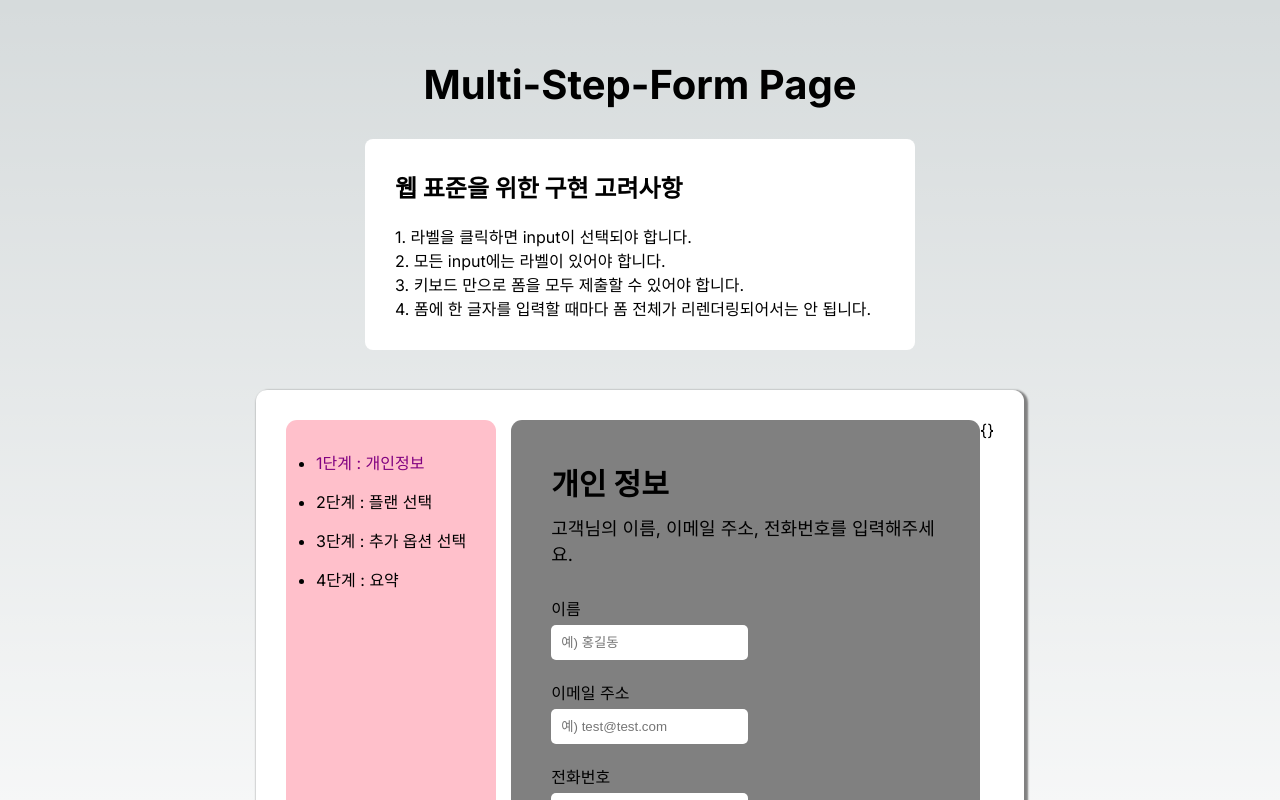
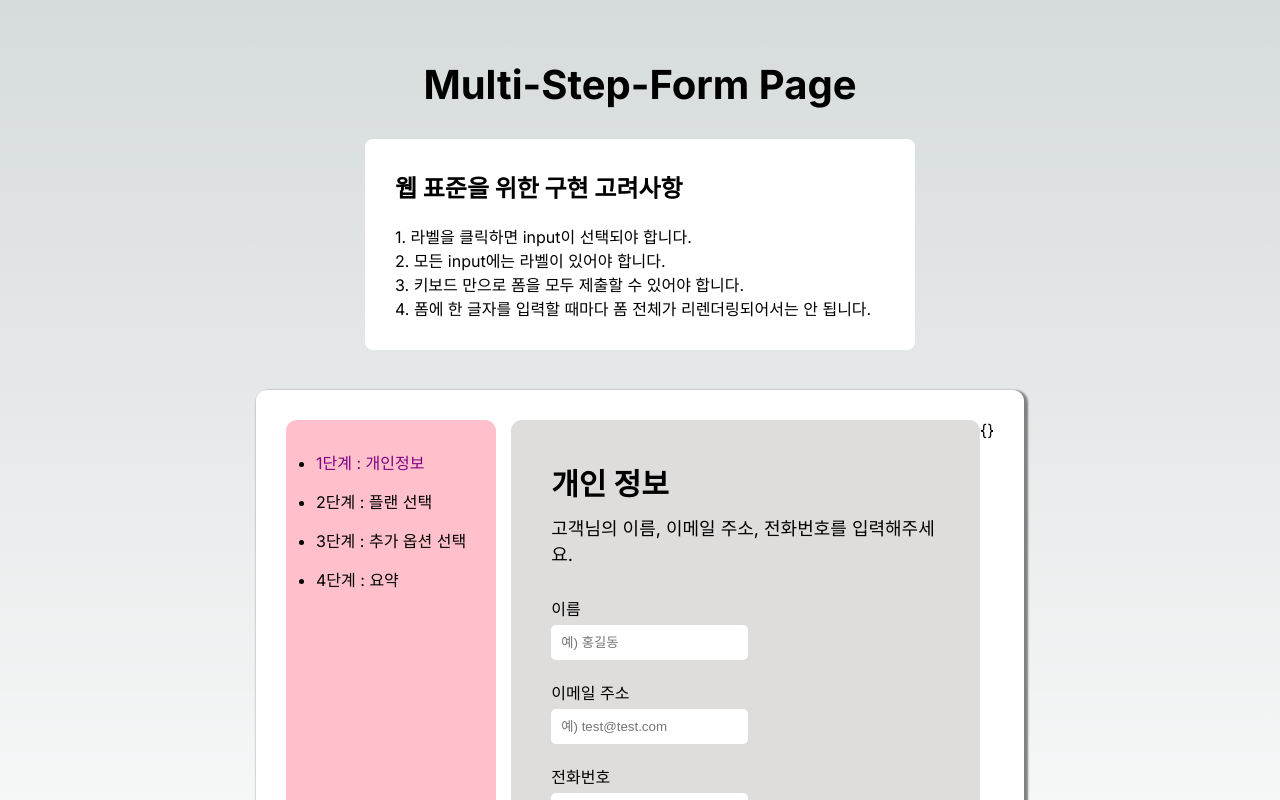
Before and after one commit to JunnieLee/web-standards-considered-components, a Next.js app: page /multi-step-form in a window 1280 px wide. Shown: the top 800 px of the page. Built offline with nearby package versions, Linux system fonts and the light colour scheme.

Commit message:
feat: form step three UI 초안 완성

```diff
--- a/app/multi-step-form/_components/FormStepThree.tsx
+++ b/app/multi-step-form/_components/FormStepThree.tsx
@@ -38,24 +38,35 @@ export const FormStepThree = ({
             marginTop: 20,
           }}
         >
-          <label className={styles.card}>
-            온라인 서비스
+          <label className={styles.optionSection}>
             <input type="checkbox" name="add-ons" value="online-service" />
-            <p>다중 사용자 접속 허용</p>
+            <section className={styles.column}>
+              <h4>온라인 서비스</h4>
+              <p>다중 사용자 접속 허용</p>
+            </section>
+            <p className={styles.right}>10,000원/(월)</p>
           </label>
-          <label className={styles.card}>
-            더 넓은 저장공간
+
+          <label className={styles.optionSection}>
             <input type="checkbox" name="add-ons" value="larger-storage" />
-            <p>클라우드 저장용량 1TB 추가</p>
+            <section className={styles.column}>
+              <h4>더 넓은 저장공간</h4>
+              <p>클라우드 저장용량 1TB 추가</p>
+            </section>
+            <p className={styles.right}>20,000원/(월)</p>
           </label>
-          <label className={styles.card}>
-            커스터마이징 가능한 프로필
+
+          <label className={styles.optionSection}>
             <input
               type="checkbox"
               name="add-ons"
               value="customizable-profile"
             />
-            <p>프로필 테마 커스터마이징 가능</p>
+            <section className={styles.column}>
+              <h4>커스터마이징 가능한 프로필</h4>
+              <p>프로필 테마 커스터마이징 가능</p>
+            </section>
+            <p className={styles.right}>30,000원/(월)</p>
           </label>
         </section>
         <button
--- a/app/multi-step-form/_components/formContainer.module.css
+++ b/app/multi-step-form/_components/formContainer.module.css
@@ -17,7 +17,7 @@
   flex: 1;
   flex-direction: column;
   padding: 40px;
-  background: gray;
+  background: #dedddc;
   border-radius: 11px;
   margin-left: 15px;
   position: relative;
@@ -166,3 +166,35 @@ label:has(input:checked) .cons {
 label:has(input:checked) .slider:before {
   transform: translateX(-26px);
 }
+
+.optionSection {
+  position: relative;
+  padding-left: 30px;
+  padding-right: 30px;
+  width: "100%";
+  height: 80px;
+  border: 2px solid #c4c4c2;
+  background: white;
+  border-radius: 12px;
+  margin: 5px;
+  align-items: center;
+  display: flex;
+  flex-direction: row;
+}
+
+.optionSection:has(input:checked) {
+  border-color: #d19cf0;
+  background: #e3ccf0;
+}
+
+.right {
+  position: absolute;
+  right: 30px;
+}
+
+.column {
+  display: flex;
+  flex-direction: column;
+  margin-left: 20px;
+  margin-right: 20px;
+}
```
